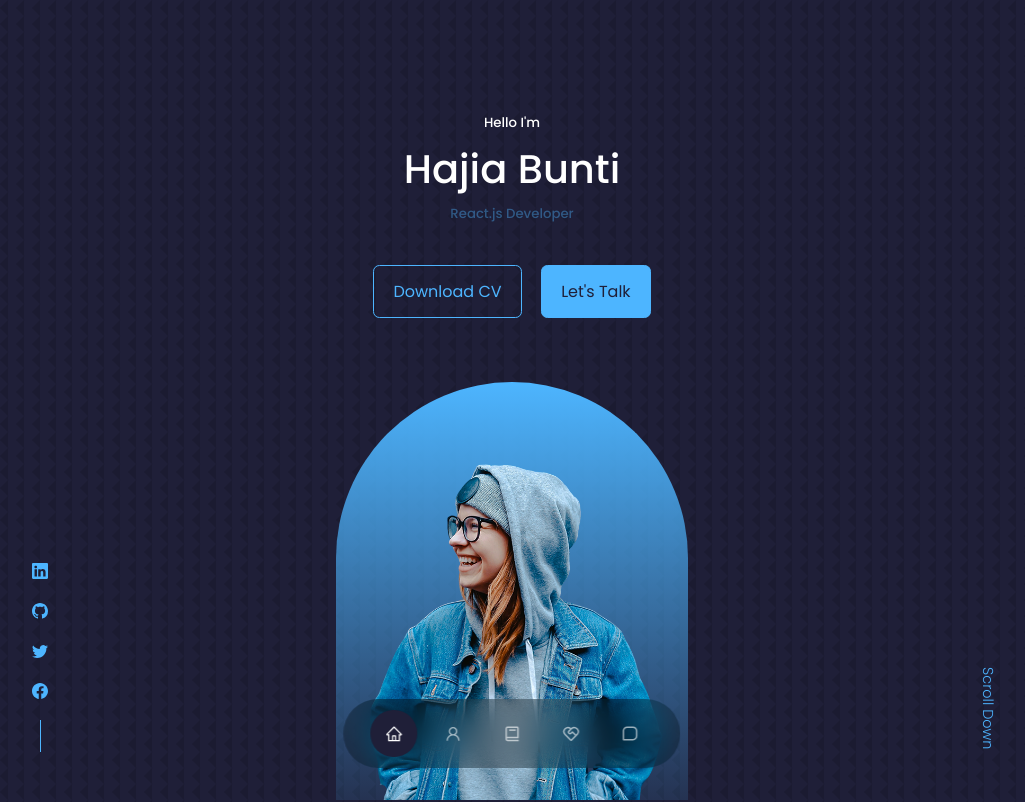
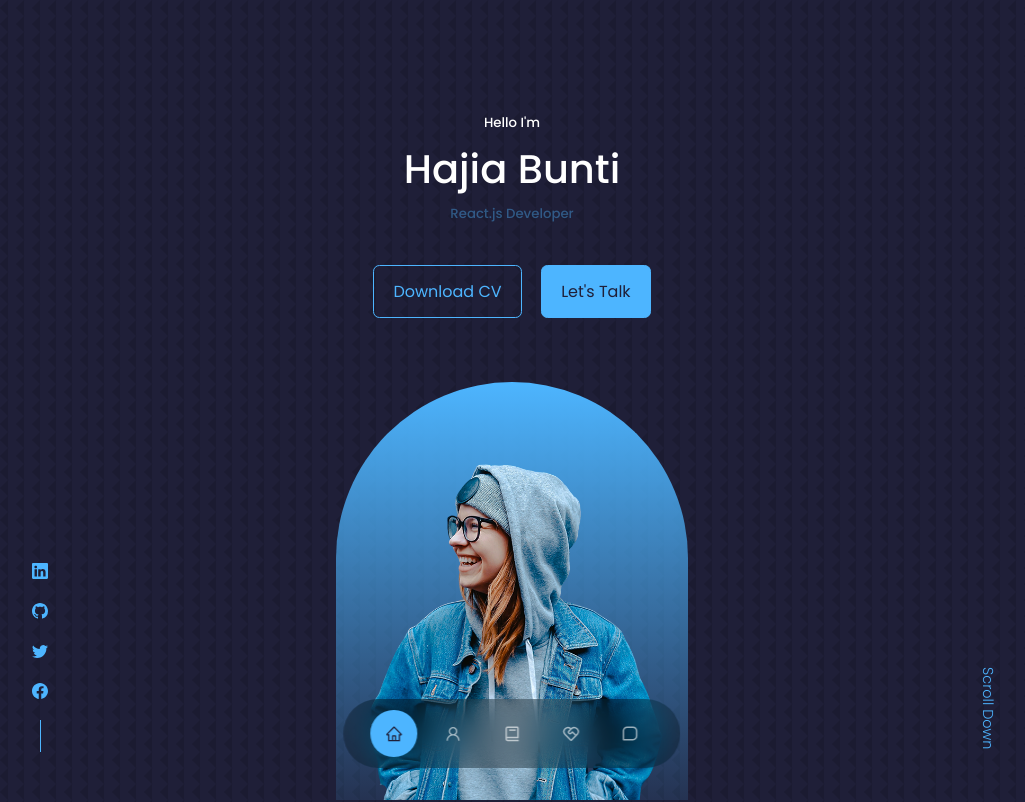
Before and after one commit to AhmedAlaa21/Reactjs-portfolio, a React (Create React App) app: page / in a window 1280 px wide. Shown: the top 802 px of the page, without its empty margins (128-1153 px from the left). Built offline with nearby package versions, Linux system fonts and the light colour scheme.

Commit message:
footer added

```diff
--- a/src/components/Footer/Footer.css
+++ b/src/components/Footer/Footer.css
@@ -52,3 +52,13 @@
   margin-bottom: 4rem;
   color: var(--color-bg);
 }
+
+@media screen and (max-width:600) {
+    .permalinks{
+        flex-direction: column;
+        gap: 1.5rem;
+    }
+    .footer_socials{
+        margin-bottom: 2.6rem;
+    }
+}
--- a/src/components/Nav/Nav.css
+++ b/src/components/Nav/Nav.css
@@ -28,6 +28,6 @@
 }
 
 nav a.active{
-    background: var(--color-bg);
-    color: var(--color-white);
+    background: var(--color-primary);
+    color: var(--color-bg);
 }
```
